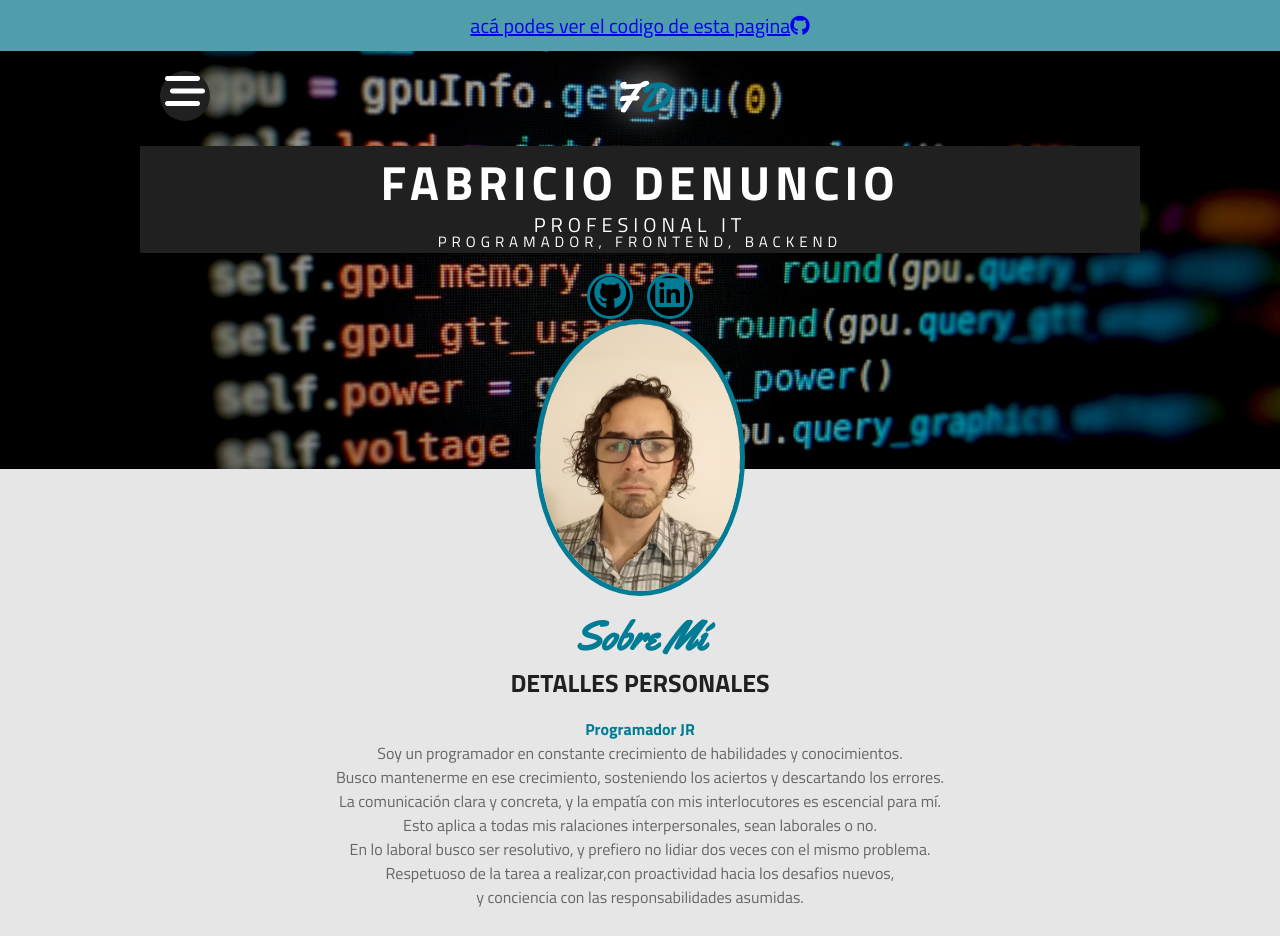
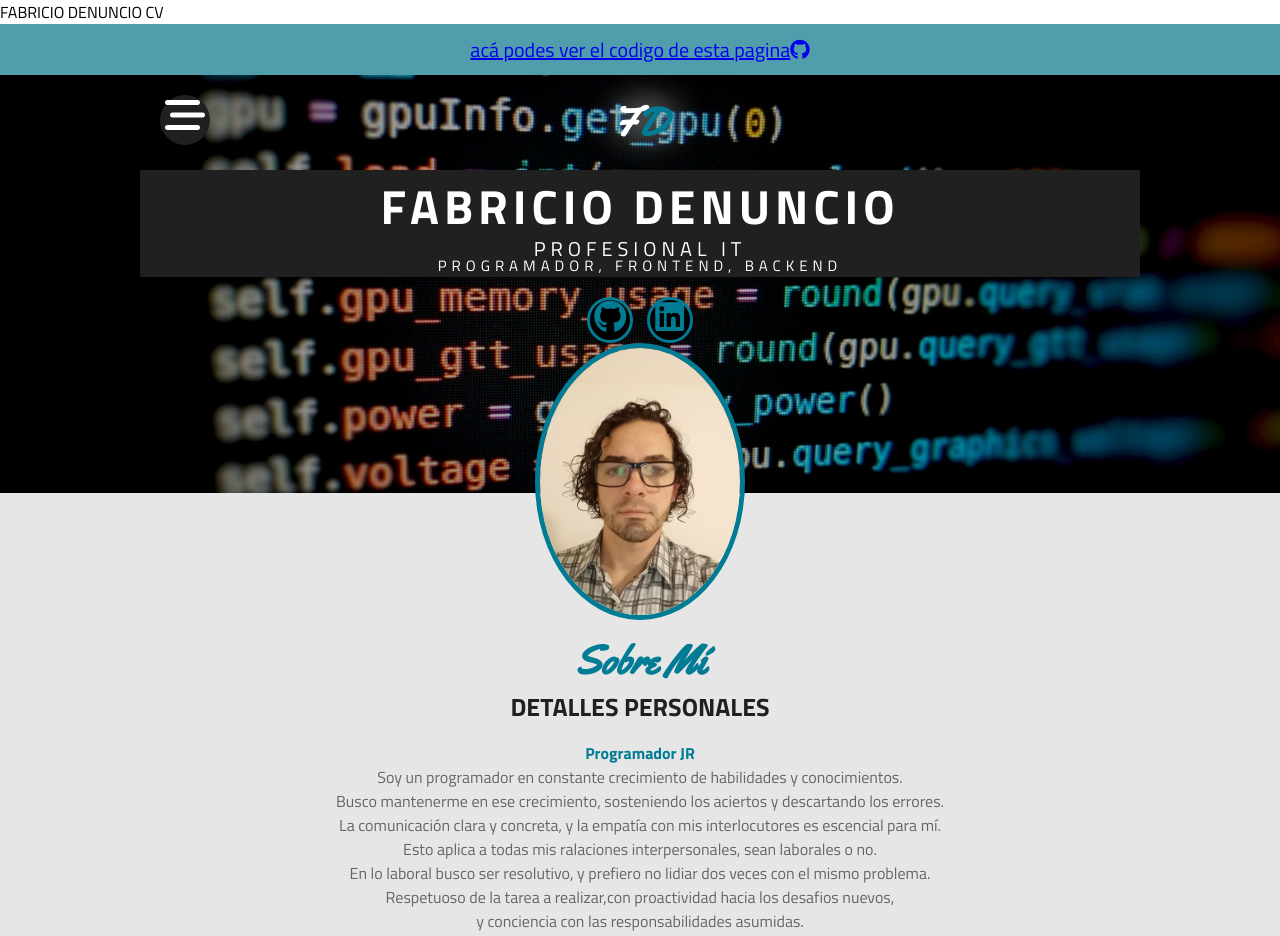
Before and after one commit to FabriProgram/CV_Espa-ol, a plain HTML site: page index.html in a window 1280 px wide. Shown: the top 936 px of the page. Drawn offline with Linux system fonts and the light colour scheme.

Commit message:
Update index.html

```diff
--- a/index.html
+++ b/index.html
@@ -6,7 +6,7 @@
     <meta name="viewport" content="width=device-width, initial-scale=1">
     <link rel="stylesheet" href="https://cdnjs.cloudflare.com/ajax/libs/font-awesome/6.5.1/css/all.min.css" integrity="sha512-DTOQO9RWCH3ppGqcWaEA1BIZOC6xxalwEsw9c2QQeAIftl+Vegovlnee1c9QX4TctnWMn13TZye+giMm8e2LwA==" crossorigin="anonymous" referrerpolicy="no-referrer" />
     <link rel="stylesheet" href="CSS_CV.css">
-    <!--<tittle>FABRICIO DENUNCIO CV</tittle>!-->
+    <tittle>FABRICIO DENUNCIO CV</tittle>
 </head>
     <body>
         <!-- SECCION HEADER -->
```
